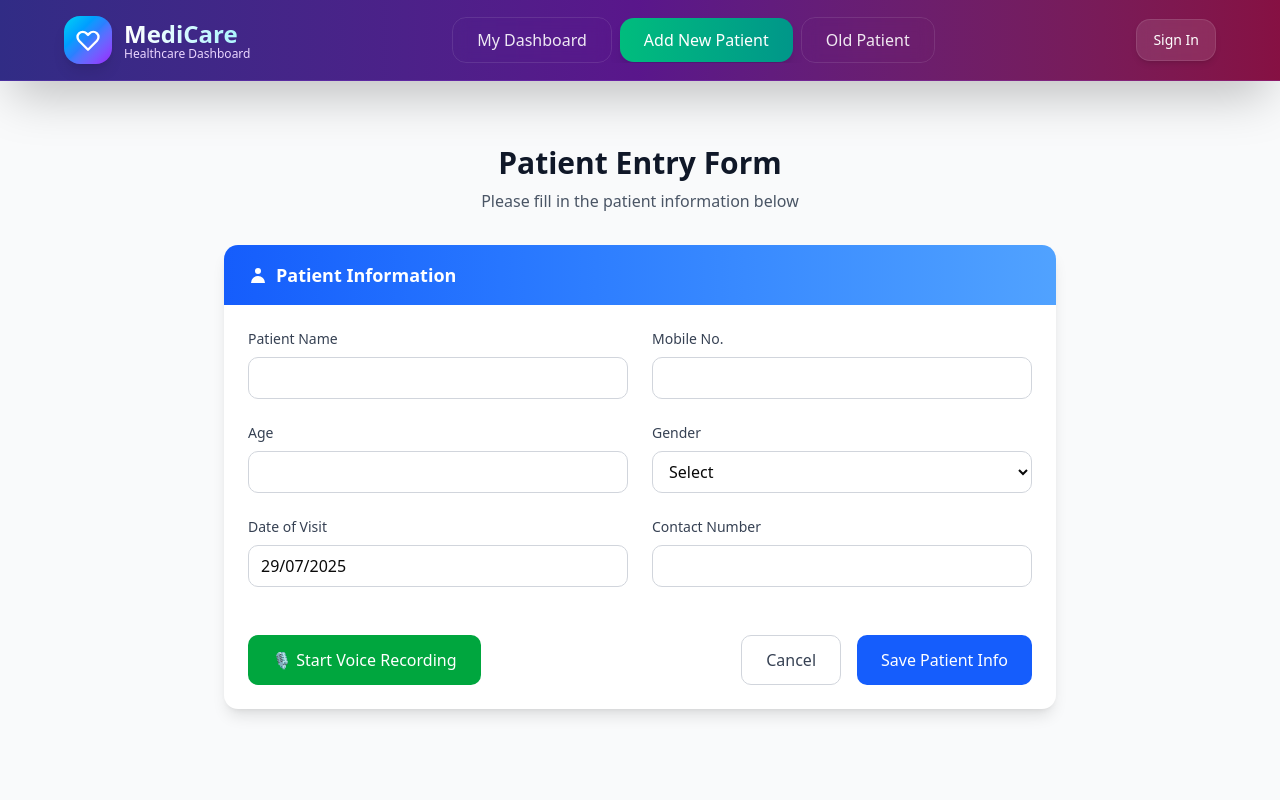
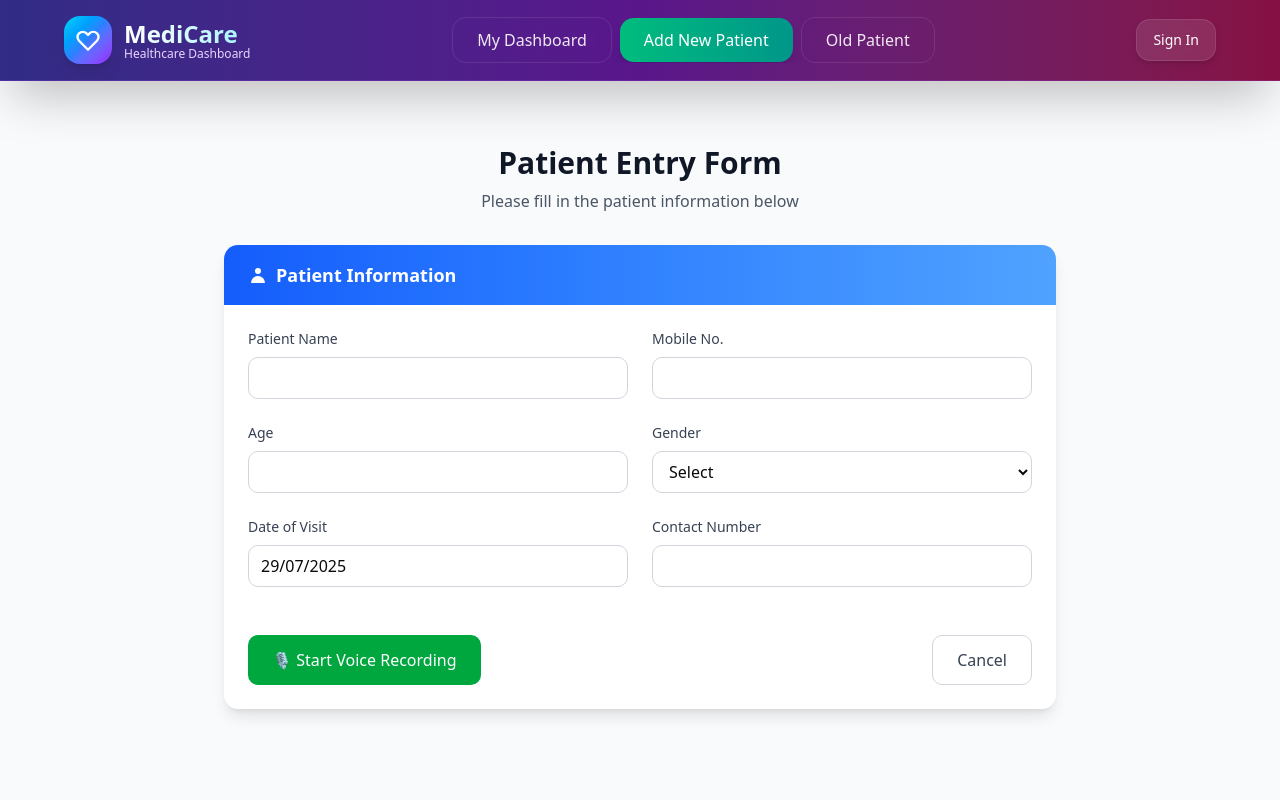
Before and after one commit to Ujjwal-singh32/automated-clinical-docs, a Next.js app: page /new-patient in a window 1280 px wide. Shown: the top 800 px of the page. Built offline with nearby package versions, Linux system fonts and the light colour scheme; no server answers.

Commit message:
Removed save button

```diff
--- a/src/app/new-patient/page.jsx
+++ b/src/app/new-patient/page.jsx
@@ -242,12 +242,7 @@ export default function PatientEntryForm() {
                   >
                     Cancel
                   </button>
-                  <button
-                    type="submit"
-                    className="px-6 py-3 bg-blue-600 text-white rounded-lg hover:bg-blue-700 transition-colors duration-200"
-                  >
-                    Save Patient Info
-                  </button>
+
                 </div>
               </div>
             </form>
```
